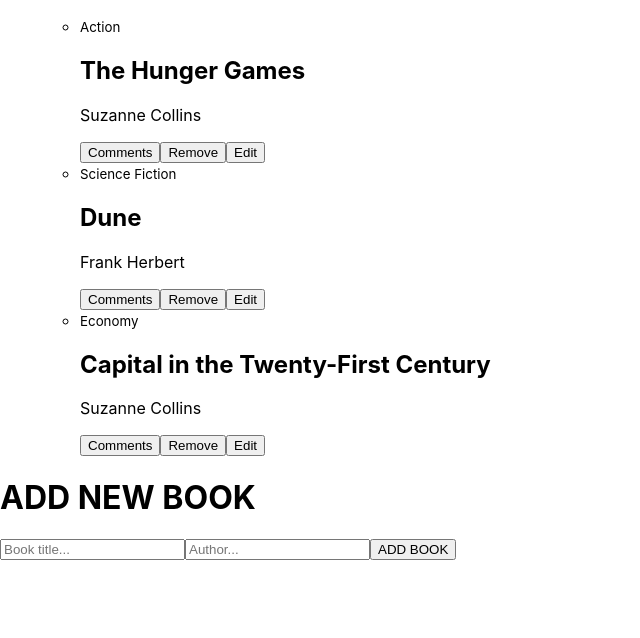
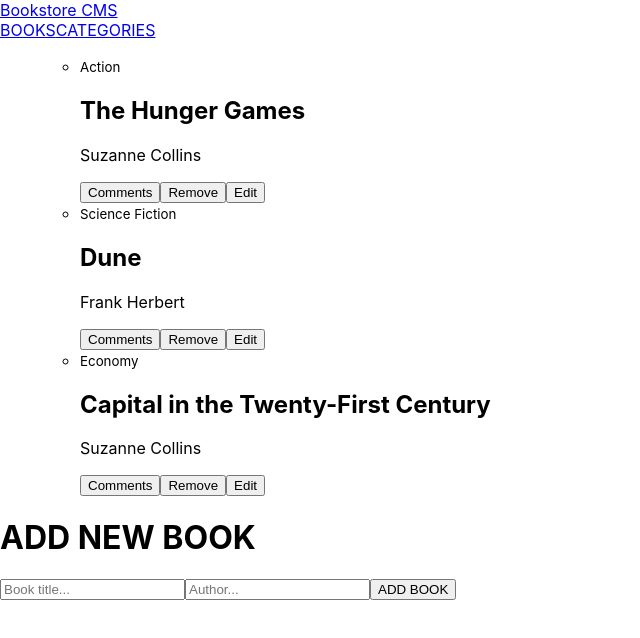
Before and after one commit to edubew/bookstore-react, a React (Create React App) app: page / in a window 1280 px wide. Shown: the top 638 px of the page, without its empty margins (0-640 px from the left). Built offline with nearby package versions, Linux system fonts and the light colour scheme.

Commit message:
Create a navbar component using react routes

```diff
--- a/package.json
+++ b/package.json
@@ -47,6 +47,7 @@
     "eslint-plugin-jsx-a11y": "^6.7.1",
     "eslint-plugin-react": "^7.32.1",
     "eslint-plugin-react-hooks": "^4.6.0",
+    "react-router-dom": "^6.7.0",
     "stylelint": "^13.13.1",
     "stylelint-config-standard": "^21.0.0",
     "stylelint-csstree-validator": "^1.9.0",
--- a/src/App.js
+++ b/src/App.js
@@ -1,12 +1,17 @@
 import React from 'react';
+import { BrowserRouter as Router, Routes, Route } from 'react-router-dom';
+import Navbar from './components/Navbar';
+// import Categories from './components/Categories/Categories';
 import BookList from './components/Books/BookList';
 
-function App() {
-  return (
-    <div>
-      <BookList />
-    </div>
-  );
-}
+const App = () => (
+  <Router>
+    <Navbar />
+    <Routes>
+      <Route path="/" element={<BookList />} />
+      {/* <Route path="/categories" element={<Categories />} /> */}
+    </Routes>
+  </Router>
+);
 
 export default App;
--- a/src/components/Books/InputBook.js
+++ b/src/components/Books/InputBook.js
@@ -1,5 +1,5 @@
 import React from 'react';
-// import './books.css';
+import './books.css';
 
 const InputBook = () => (
   <div className="input__container">
--- /dev/null
+++ b/src/components/Navbar.js
@@ -0,0 +1,22 @@
+import React from 'react';
+import { Link } from 'react-router-dom';
+import './Books/books.css';
+
+const Navbar = () => (
+  <header>
+    <Link className="logo" to="/">
+      Bookstore CMS
+    </Link>
+
+    <nav>
+      <Link className="nav__item" to="/">
+        BOOKS
+      </Link>
+      <Link className="nav__item" to="/categories">
+        CATEGORIES
+      </Link>
+    </nav>
+  </header>
+);
+
+export default Navbar;
```
Also changed, not shown: src/components/Books/books.css (added), 1 other file (tests, documents, lock files or other folders).
